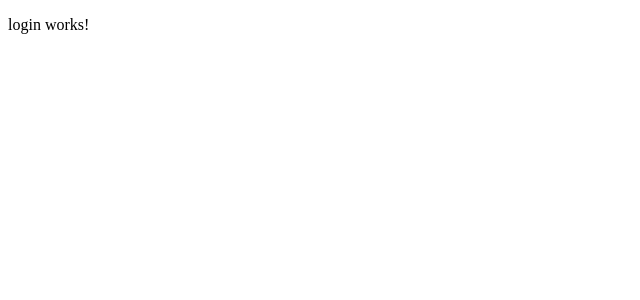
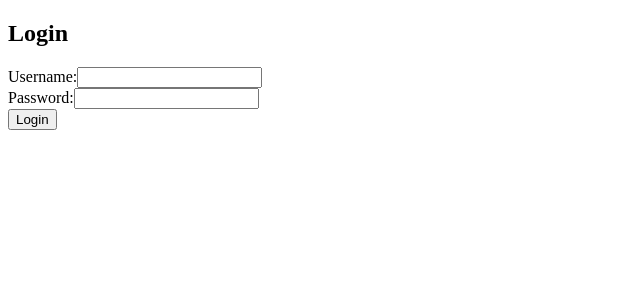
Before and after one commit to punnatapat-dev/animalcare-frontend, an Angular app: page /login in a window 1280 px wide. Shown: the top 300 px of the page, without its empty margins (0-640 px from the left). Built offline with nearby package versions, Linux system fonts and the light colour scheme.

Commit message:
docs: update README with JWT auth and route protection milestone

```diff
--- a/src/app/app.routes.ts
+++ b/src/app/app.routes.ts
@@ -1,9 +1,10 @@
 import { Routes } from '@angular/router';
-
 import { LoginComponent } from './login/login';
 import { AnimalListComponent } from './animal-list/animal-list';
+import { authGuard } from './auth.guard';
+
 export const routes: Routes = [
     { path: 'login', component: LoginComponent },
-    { path: 'animals', component: AnimalListComponent },
+    { path: 'animals', component: AnimalListComponent, canActivate: [authGuard] },
     { path: '', redirectTo: 'animals', pathMatch: 'full' },
 ];
--- /dev/null
+++ b/src/app/auth.guard.ts
@@ -0,0 +1,12 @@
+import { CanActivateFn, Router } from '@angular/router';
+import { inject } from '@angular/core';
+
+export const authGuard: CanActivateFn = () => {
+  const router = inject(Router);
+
+  const token = localStorage.getItem('access_token');
+  if (token) return true;
+
+  router.navigate(['/login']);
+  return false;
+};
--- a/src/app/login/login.html
+++ b/src/app/login/login.html
@@ -1 +1,19 @@
-<p>login works!</p>
+<h2>Login</h2>
+
+<form (submit)="onLogin($event)">
+  <div>
+    <label>Username:</label>
+    <input type="text" [(ngModel)]="username" name="username" required />
+  </div>
+
+  <div>
+    <label>Password:</label>
+    <input type="password" [(ngModel)]="password" name="password" required />
+  </div>
+
+  <button type="submit">Login</button>
+
+  <p style="color:red" *ngIf="errorMessage">
+    {{ errorMessage }}
+  </p>
+</form>
```
Also changed, not shown: 1 other file (tests, documents, lock files or other folders).
